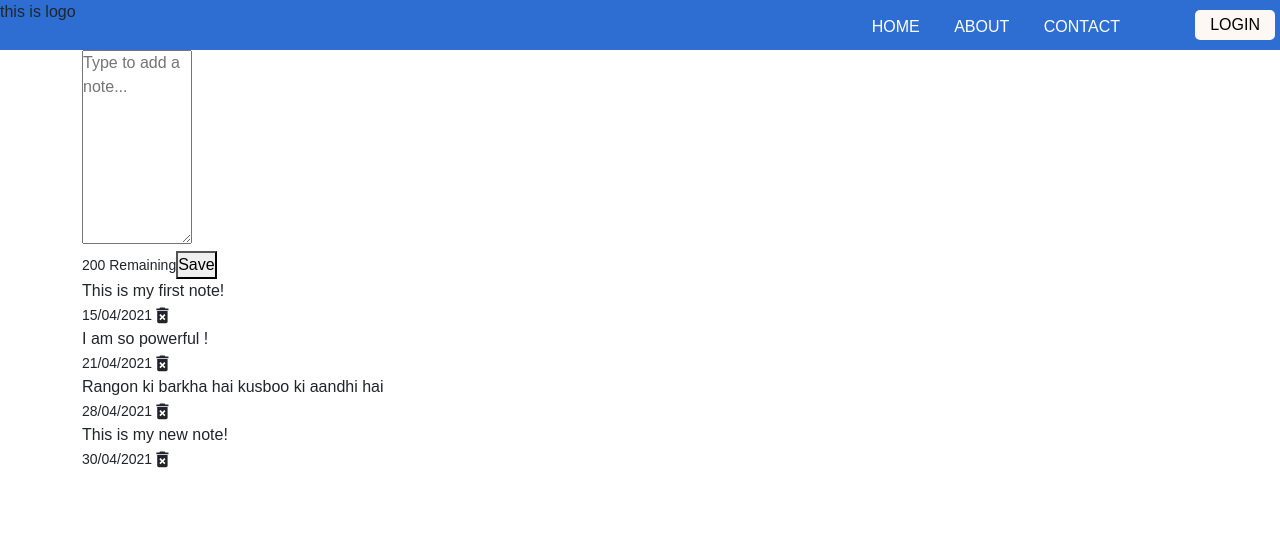
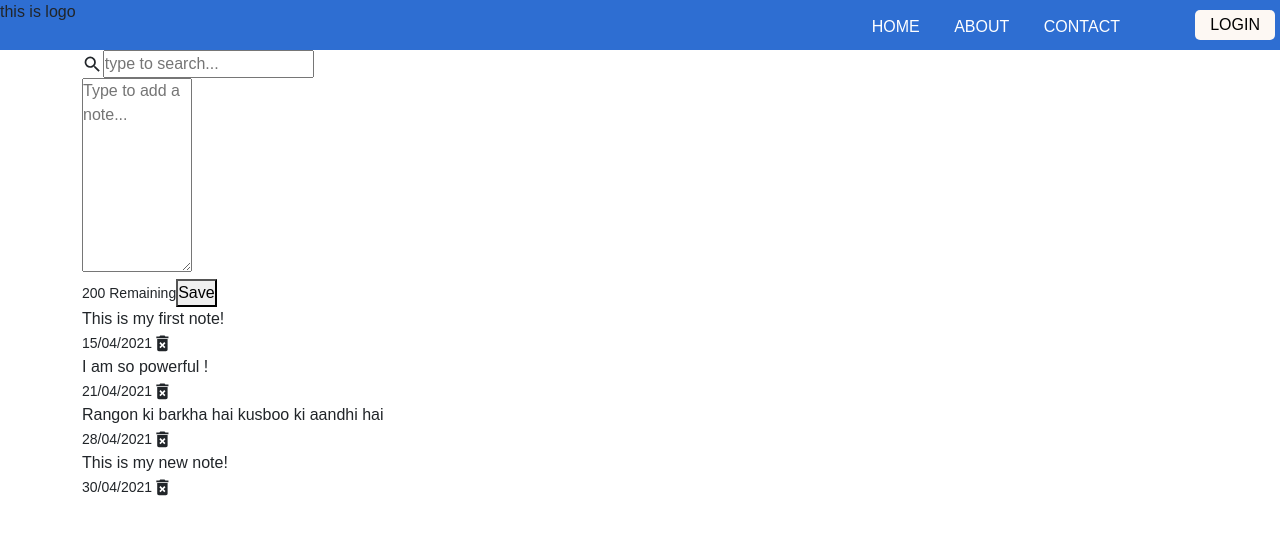
Before and after one commit to shakyasarthak/4th-sem-project, a Next.js app in the folder sem4project/: page /notes_F in a window 1280 px wide. Shown: the top 534 px of the page. Built offline with nearby package versions, Linux system fonts and the light colour scheme.

Commit message:
solved note error

```diff
--- /dev/null
+++ b/sem4project/pages/Note_search.js
@@ -0,0 +1,19 @@
+import React from 'react';
+import { MdSearch } from 'react-icons/md';
+
+const Search = ({ handleSearchNote }) => {
+	return (
+		<div className='search'>
+			<MdSearch className='search-icons' size='1.3em' />
+			<input
+				onChange={(event) =>
+					handleSearchNote(event.target.value)
+				}
+				type='text'
+				placeholder='type to search...'
+			/>
+		</div>
+	);
+};
+
+export default Search;
--- a/sem4project/pages/notesList.js
+++ b/sem4project/pages/notesList.js
@@ -1,4 +1,4 @@
-import AddNote from "./addNote";
+import AddNote from "./noteAdd";
 import Note from './note';
 
 
--- a/sem4project/pages/notes_F.js
+++ b/sem4project/pages/notes_F.js
@@ -1,6 +1,6 @@
 import { useState } from 'react';
 import { nanoid } from 'nanoid';
-
+import Search from './Note_search'
 import NotesList from './notesList';
 
 
@@ -27,6 +27,7 @@ const Notes_F = () => {
 			date: '30/04/2021',
 		},
 	]);
+	const [searchText, setSearchText] = useState('');
   const addNote = (text) => {
 		const date = new Date();
 		const newNote = {
@@ -46,8 +47,11 @@ const Notes_F = () => {
   return (
     <>
    <div className="container">
+   <Search handleSearchNote={setSearchText} />
     <NotesList
-    notes={notes}
+    notes={notes.filter((note) =>
+		note.text.toLowerCase().includes(searchText)
+	)}
     handleAddNote={addNote}
     handleDeleteNote={deleteNote}
     />
--- a/sem4project/pages/studentClassList.js
+++ b/sem4project/pages/studentClassList.js
@@ -1,5 +1,5 @@
 import React, { useState } from "react";
-import EnrollClass from "./enrollClass";
+import EnrollClass from "./Std_enrollClass";
 import Assignment from "./SAssignment";
 import Quiz from "./SQuiz";
 
```
Also changed, not shown: sem4project/pages/TeacherDashboard.js (+4 -30 lines), sem4project/pages/addPaper.js (+7 -3 lines), sem4project/pages/studentAssignmnet.js (+0 -55 lines), sem4project/pages/teacherCreateClass.js (+3 -77 lines), sem4project/assets/Library.jpg (renamed from sem4project/pages/Library.jpg), sem4project/pages/Std_enrollClass.js (renamed from sem4project/pages/enrollClass.js), sem4project/pages/contacts.css (deleted), sem4project/pages/noteAdd.js (renamed from sem4project/pages/addNote.js), sem4project/styles/contacts.css (added).
